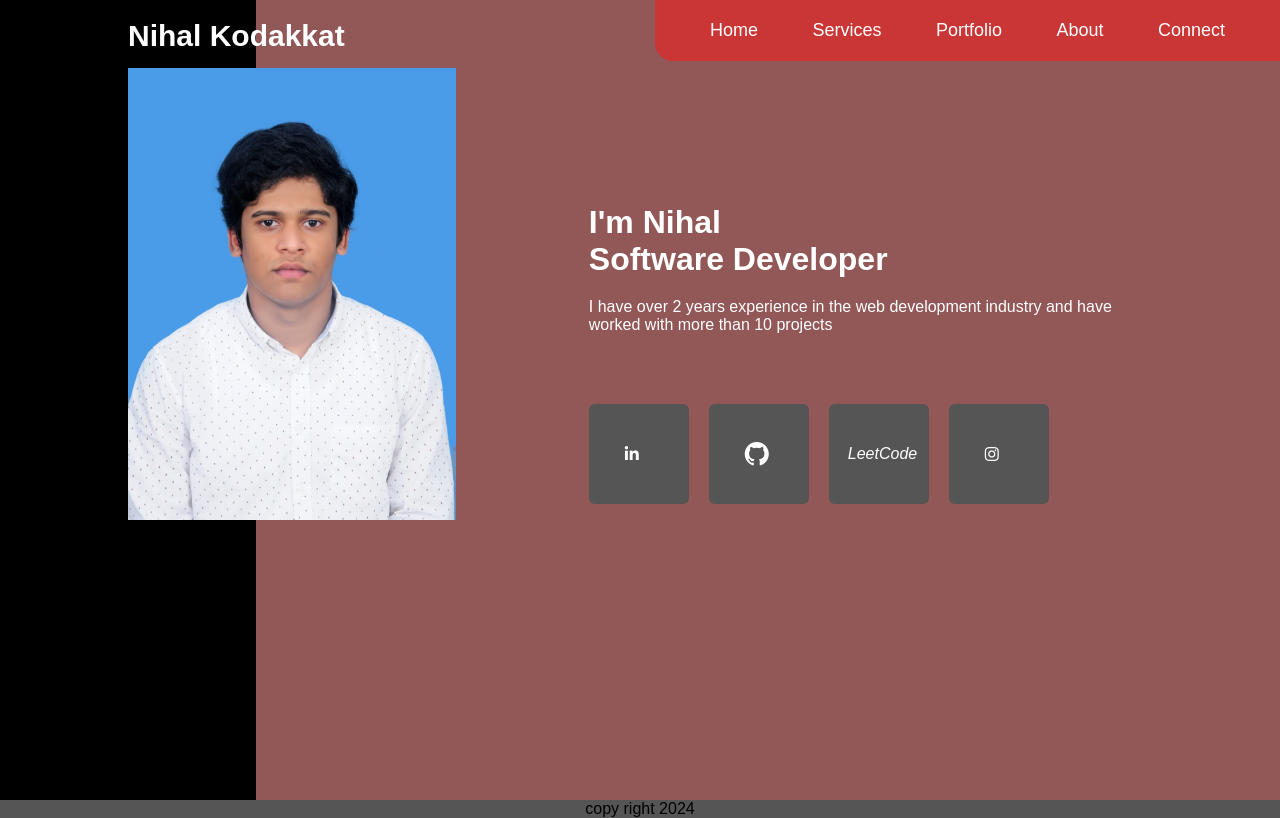
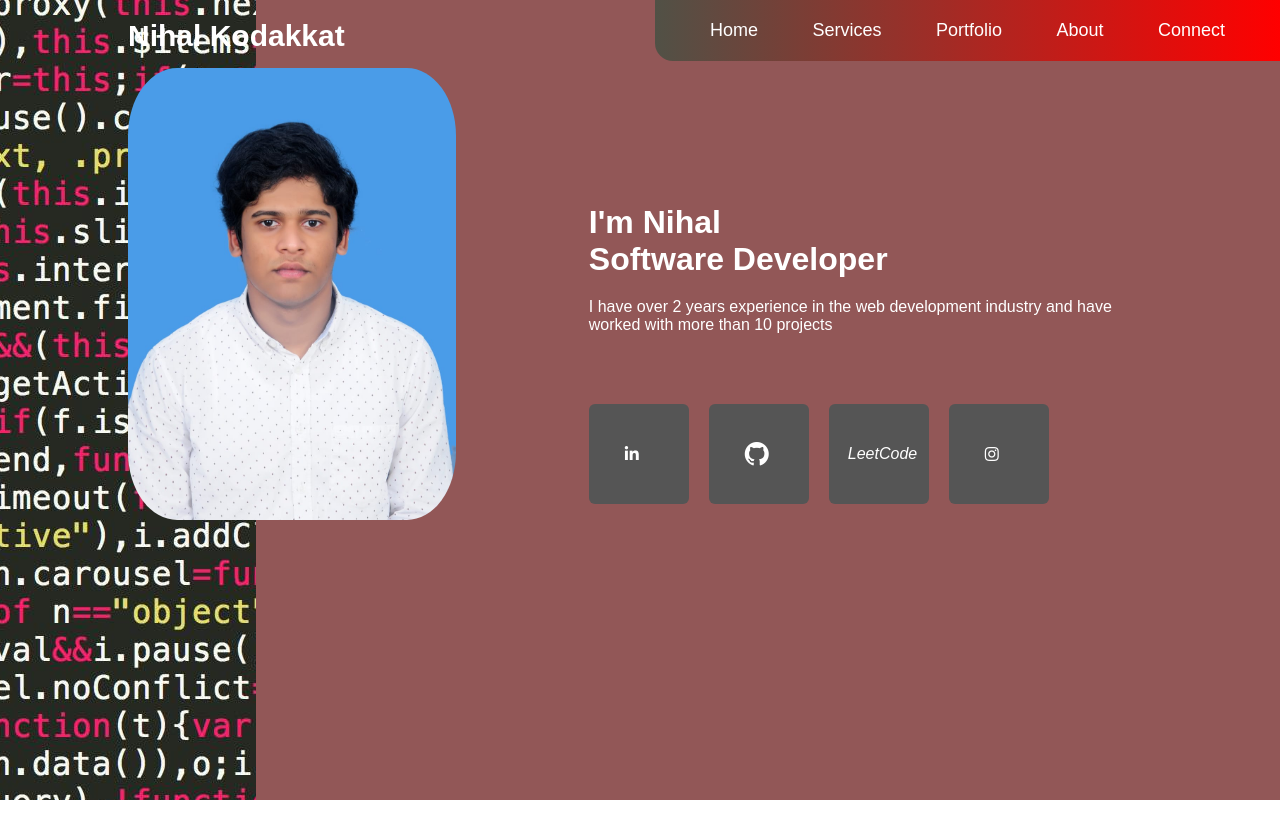
Before and after one commit to nihalmehaboob/portfolio, a plain HTML site: page project/index.html in a window 1280 px wide. Drawn offline with Linux system fonts and the light colour scheme.

Commit message:
side bar image

```diff
--- a/project/index.html
+++ b/project/index.html
@@ -27,7 +27,7 @@
         <div class="left-sidebar"></div>
         <div class="row">
             <div class="left-col">
-            <img src="../assets/MYPHOTO.jpg" />
+            <img src="../assets/MYPHOTO.jpg" style="border-radius: 15%;"/>
         </div>
         <div class="right-col">
             <h1>I'm Nihal <br>
@@ -66,6 +66,5 @@
         </div>
     </div>
 </div>
-    <footer>copy right 2024</footer>
 </body>
 </html>
--- a/project/style.css
+++ b/project/style.css
@@ -27,7 +27,8 @@ nav{
 }
 .nav-links{
     text-align: right;
-    background: #ca3535;
+    /* background: #ca3535; */
+    background-image: linear-gradient(to right, rgb(81, 81, 70),red);
     padding: 10px 30px;
     border-bottom-left-radius: 18px;
 }
@@ -51,6 +52,9 @@ nav{
     left: 0;
     top: 0;
     background: #000;
+    background-image: url("../assets/code.jpg");
+    background-attachment: fixed;
+    background-position: right;
 }
 .row{
     padding: 0 10%;
```
Also changed, not shown: assets/code.jpg (added), 1 other file.
